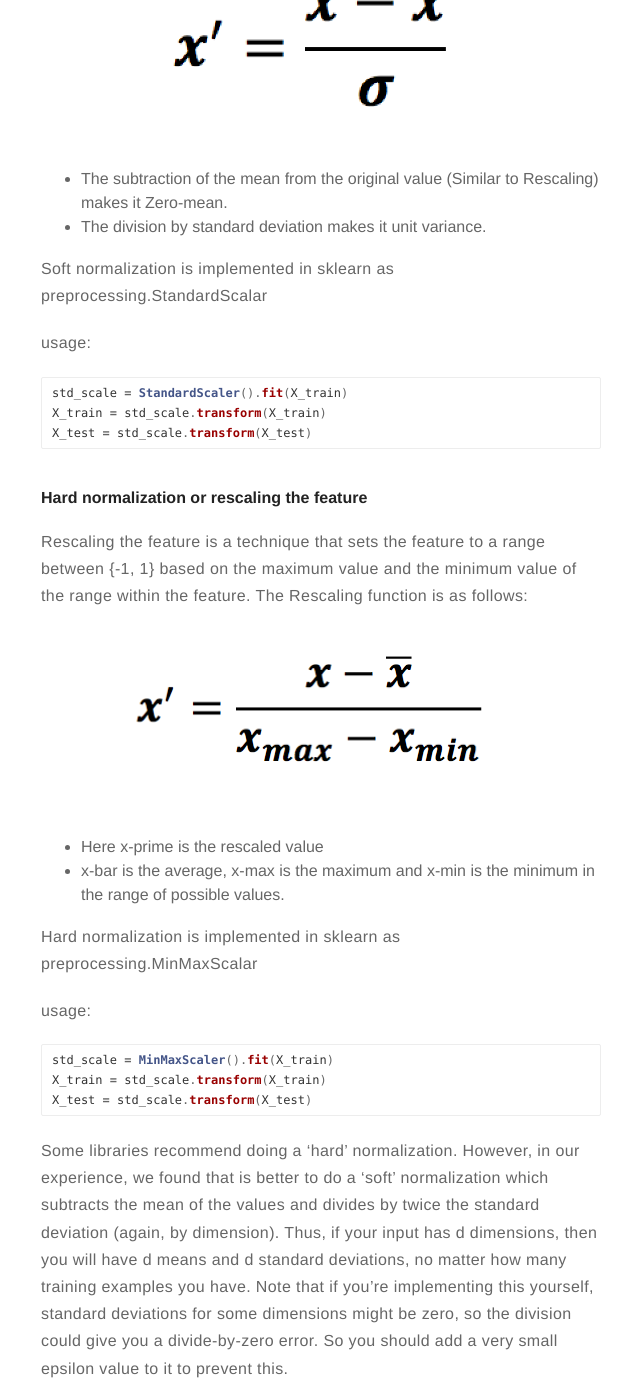
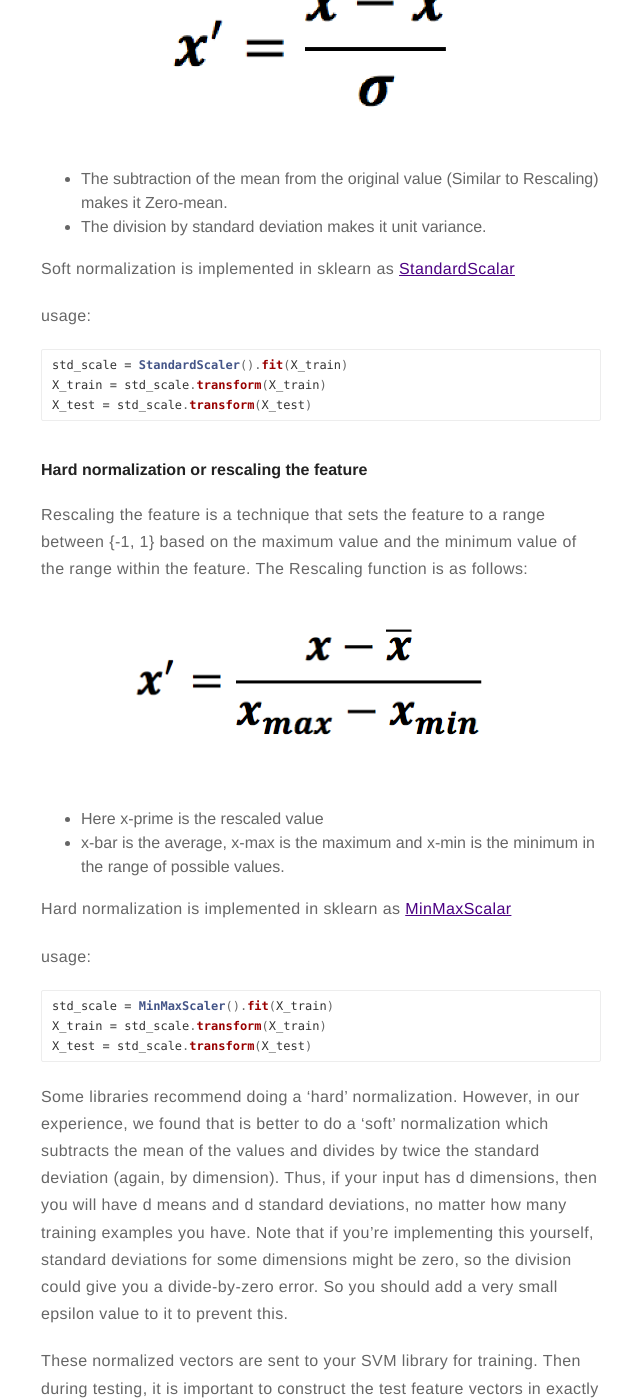
Before and after one commit to nikhilRP/nikhilRP.github, a Jekyll site: the page built from _posts/2016-08-18-SVM-scaling-and-tuning.md, in a window 1280 px wide and 1400 px high, scrolled down 1583 px. Shown: the whole window, without its empty margins (319-959 px from the left). Built offline with Jekyll 4.4.1, drawn with Linux system fonts in a browser that asks for light colours; comment, search, counter and statistics services are not loaded.

Commit message:
Update 2016-08-18-SVM-scaling-and-tuning.md

```diff
--- a/_posts/2016-08-18-SVM-scaling-and-tuning.md
+++ b/_posts/2016-08-18-SVM-scaling-and-tuning.md
@@ -43,7 +43,7 @@ You can also standardize your feature using a standard-score by determining the
 * The subtraction of the mean from the original value (Similar to Rescaling) makes it Zero-mean.
 * The division by standard deviation makes it unit variance.
 
-Soft normalization is implemented in sklearn as preprocessing.StandardScalar
+Soft normalization is implemented in sklearn as [StandardScalar](http://scikit-learn.org/stable/modules/generated/sklearn.preprocessing.StandardScaler.html)
 
 usage:
 
@@ -62,7 +62,7 @@ Rescaling the feature is a technique that sets the feature to a range between {-
 * Here x-prime is the rescaled value
 * x-bar is the average, x-max is the maximum and x-min is the minimum in the range of possible values.
 
-Hard normalization is implemented in sklearn as preprocessing.MinMaxScalar
+Hard normalization is implemented in sklearn as [MinMaxScalar](http://scikit-learn.org/stable/modules/generated/sklearn.preprocessing.MinMaxScaler.html#sklearn.preprocessing.MinMaxScaler)
 
 usage:
 
```
